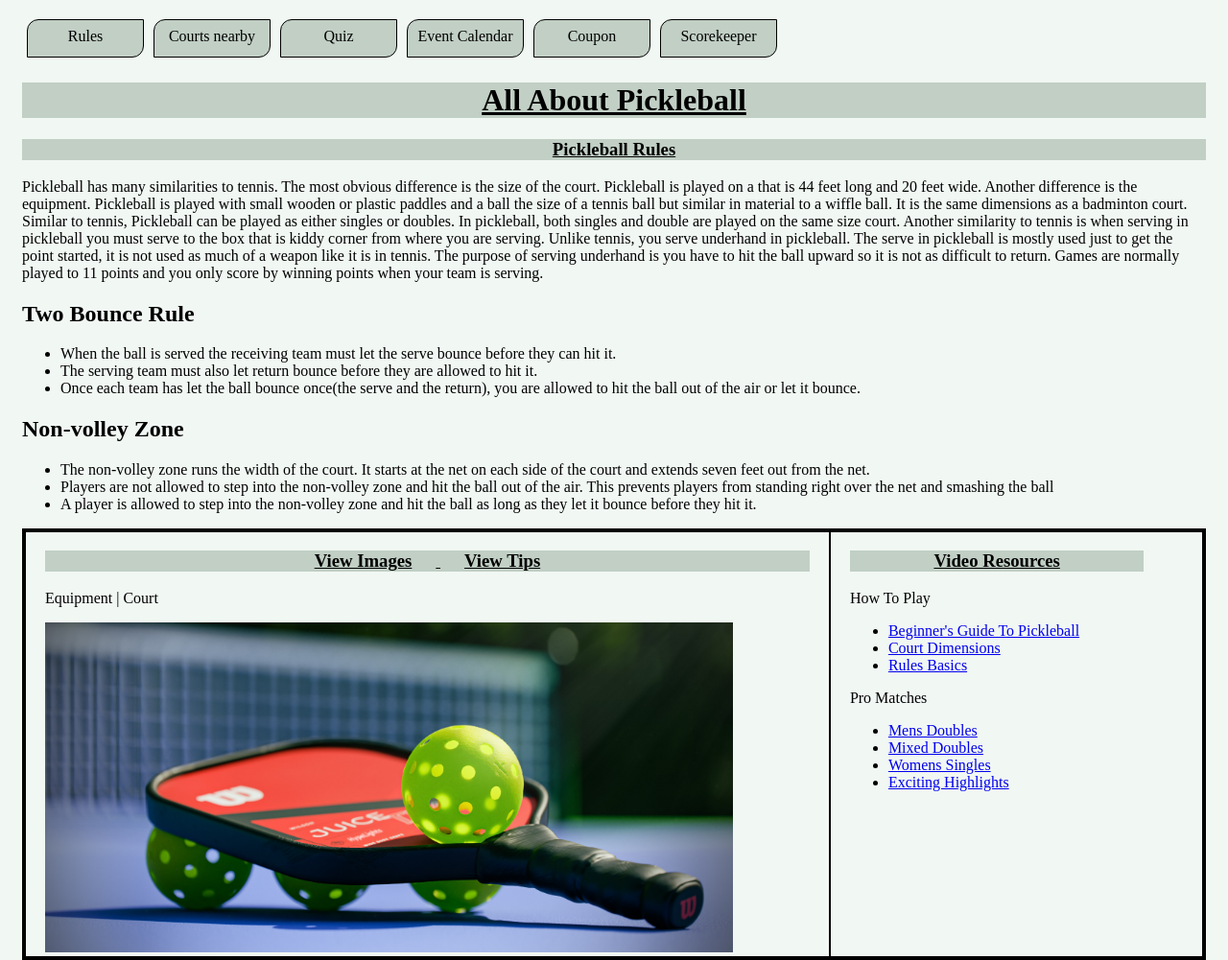
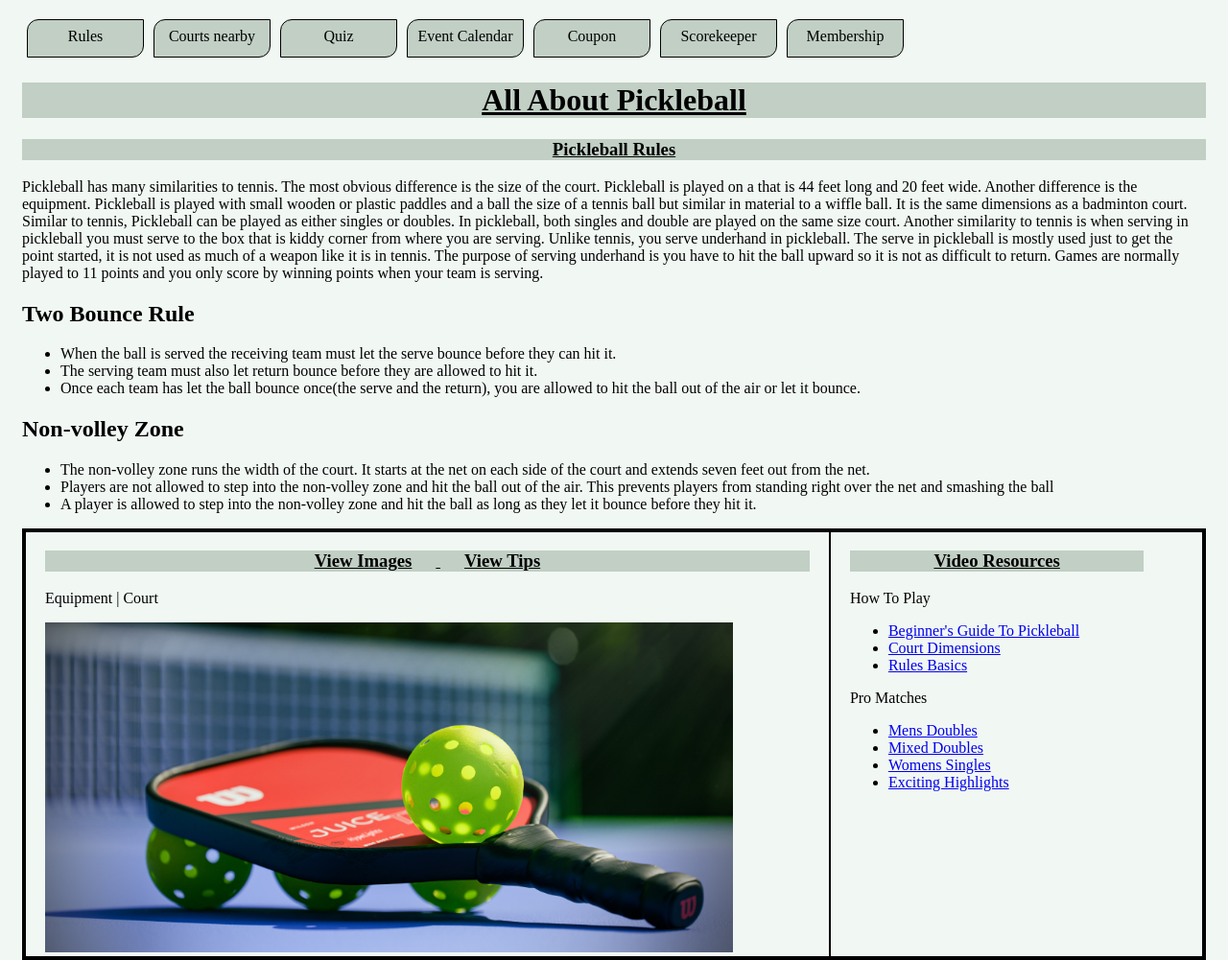
Before and after one commit to dfischer25/2022_Agile_Dill_with_I.T, a plain HTML site: page index.html in a window 1280 px wide. Shown: the whole page at 96% size. Drawn offline with Linux system fonts and the light colour scheme.

```diff
--- a/index.html
+++ b/index.html
@@ -17,6 +17,7 @@
     <a id="calendar-nav" href="calendar.html">Event Calendar</a>
     <a id="coupon-nav" href="coupon.html">Coupon</a>
     <a id="score-nav" href="score.html">Scorekeeper</a>
+    <a id="membership_card-nav" href="membership_card.html">Membership</a>
 
 </div>
 <link rel="stylesheet" type="text/css" href="css/navBar.css">
```
